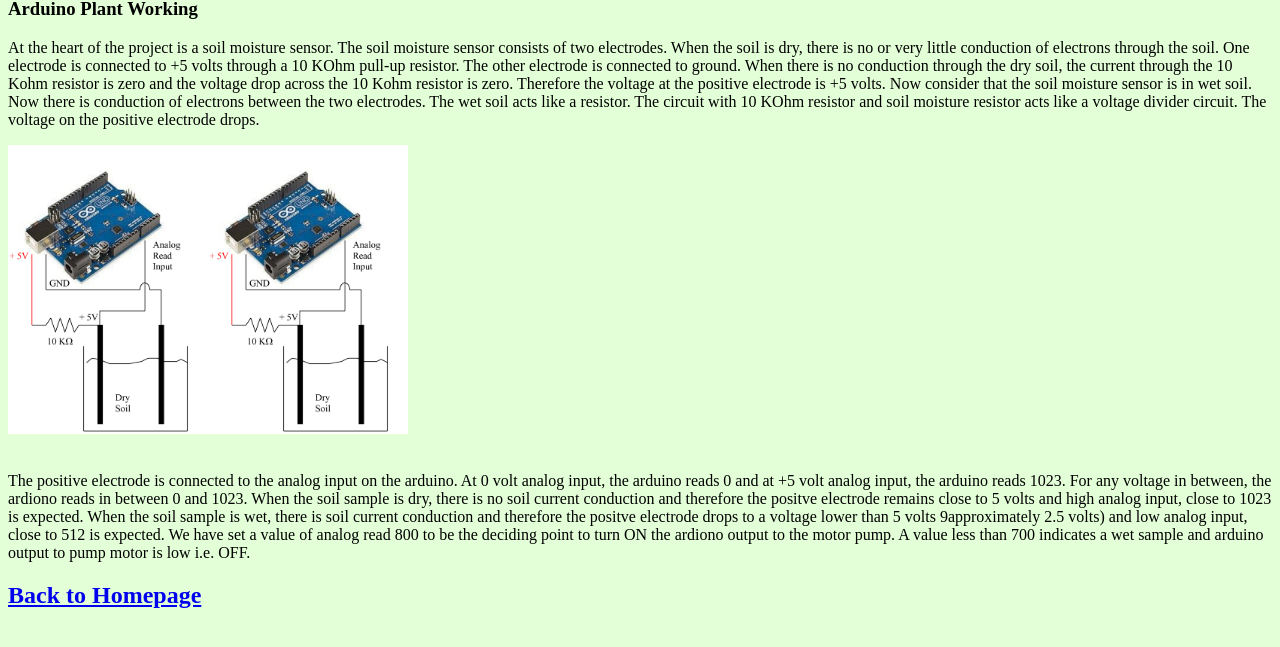
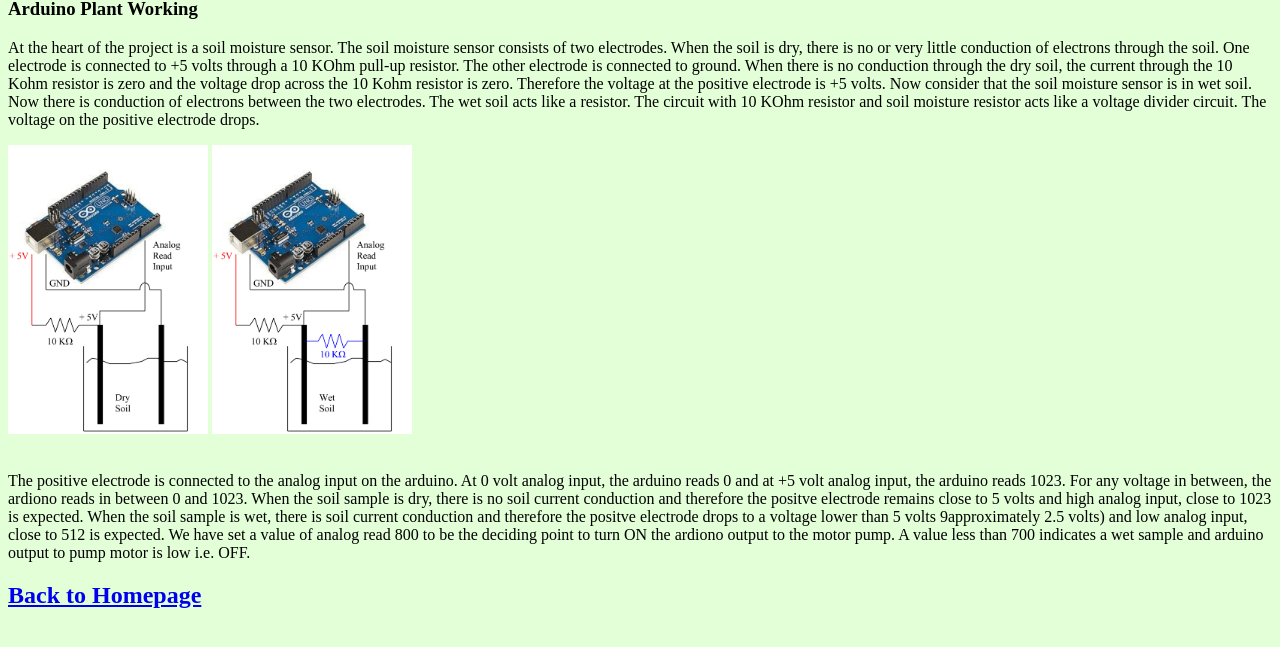
Before and after one commit to ArduinoPlant/website, a plain HTML site: page technical.html in a window 1280 px wide. Shown: the part 61-708 px from the top of the page. Drawn offline with Linux system fonts and the light colour scheme.

Commit message:
Update technical.html

```diff
--- a/technical.html
+++ b/technical.html
@@ -34,7 +34,7 @@
 
 		<p>
 		  <div>
-		    <img src="sch1a.jpg" width="200/"/><img src="sch1a.jpg" width="200/"/>
+		    <img src="sch1a.jpg" width="200/"/> <img src="sch2a.jpg" width="200/"/>
 		  </div>
 		  <br/>
 		<p>
```
